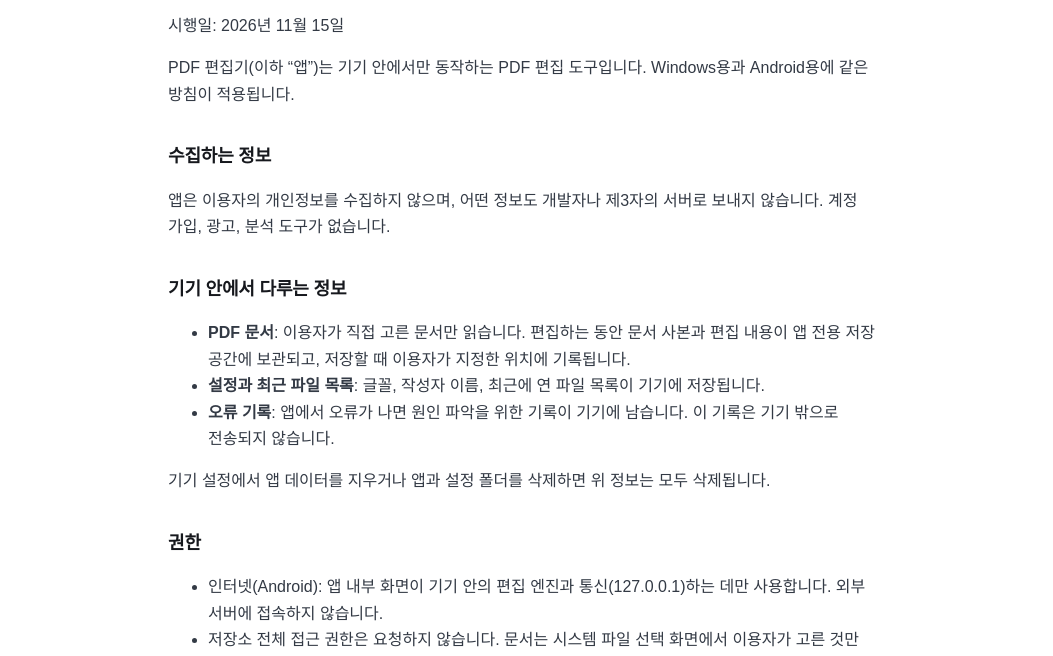
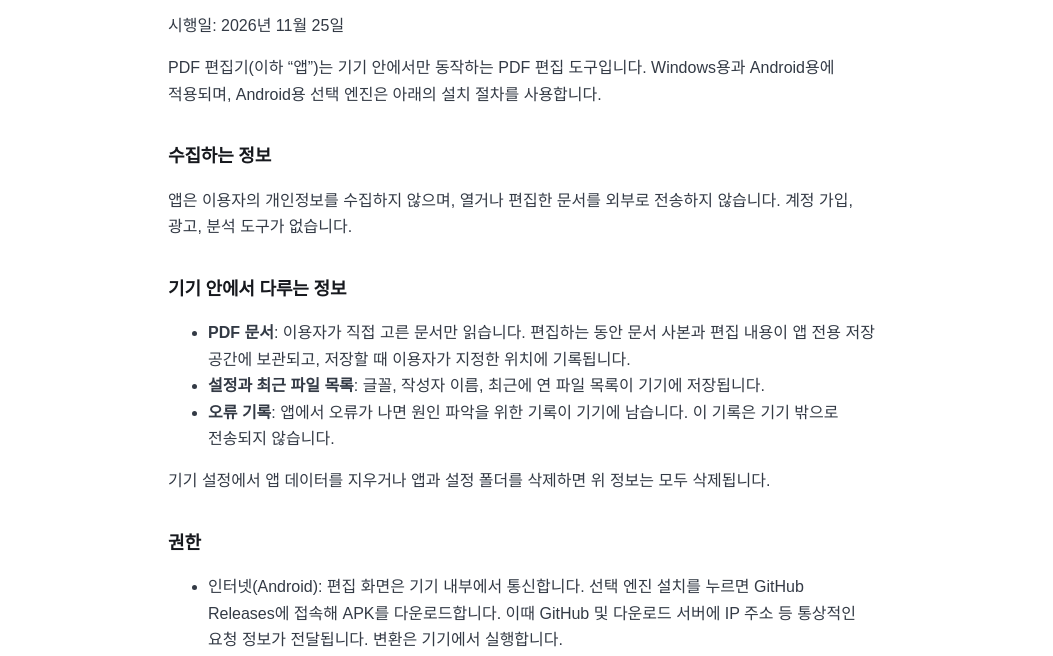
Before and after one commit to forshare2-pixel/pdf-editor, a plain HTML site: page privacy.html in a window 1280 px wide. Shown: the part 143-799 px from the top of the page, without its empty margins (112-1165 px from the left). Drawn offline with Linux system fonts and the light colour scheme; a web font is replaced by a local one.

Commit message:
Android 1.2.1: 가벼운 편집기와 선택형 PPT 엔진 분리

```diff
--- a/privacy.html
+++ b/privacy.html
@@ -16,10 +16,10 @@
 </div></header>
 <main class="wrap doc">
 <h1>개인정보처리방침</h1>
-<p>시행일: 2026년 11월 15일</p>
-<p>PDF 편집기(이하 “앱”)는 기기 안에서만 동작하는 PDF 편집 도구입니다. Windows용과 Android용에 같은 방침이 적용됩니다.</p>
+<p>시행일: 2026년 11월 25일</p>
+<p>PDF 편집기(이하 “앱”)는 기기 안에서만 동작하는 PDF 편집 도구입니다. Windows용과 Android용에 적용되며, Android용 선택 엔진은 아래의 설치 절차를 사용합니다.</p>
 <h2>수집하는 정보</h2>
-<p>앱은 이용자의 개인정보를 수집하지 않으며, 어떤 정보도 개발자나 제3자의 서버로 보내지 않습니다. 계정 가입, 광고, 분석 도구가 없습니다.</p>
+<p>앱은 이용자의 개인정보를 수집하지 않으며, 열거나 편집한 문서를 외부로 전송하지 않습니다. 계정 가입, 광고, 분석 도구가 없습니다.</p>
 <h2>기기 안에서 다루는 정보</h2>
 <ul>
 <li><strong>PDF 문서</strong>: 이용자가 직접 고른 문서만 읽습니다. 편집하는 동안 문서 사본과 편집 내용이 앱 전용 저장 공간에 보관되고, 저장할 때 이용자가 지정한 위치에 기록됩니다.</li>
@@ -29,8 +29,9 @@
 <p>기기 설정에서 앱 데이터를 지우거나 앱과 설정 폴더를 삭제하면 위 정보는 모두 삭제됩니다.</p>
 <h2>권한</h2>
 <ul>
-<li>인터넷(Android): 앱 내부 화면이 기기 안의 편집 엔진과 통신(127.0.0.1)하는 데만 사용합니다. 외부 서버에 접속하지 않습니다.</li>
+<li>인터넷(Android): 편집 화면은 기기 내부에서 통신합니다. 선택 엔진 설치를 누르면 GitHub Releases에 접속해 APK를 다운로드합니다. 이때 GitHub 및 다운로드 서버에 IP 주소 등 통상적인 요청 정보가 전달됩니다. 변환은 기기에서 실행합니다.</li>
 <li>저장소 전체 접근 권한은 요청하지 않습니다. 문서는 시스템 파일 선택 화면에서 이용자가 고른 것만 엽니다.</li>
+<li>선택 엔진 설치(Android): 이용자가 PPT 변환 엔진 설치를 선택하면 시스템 설치 화면을 엽니다. 설치 여부는 이용자가 확인합니다.</li>
 </ul>
 <h2>아동</h2>
 <p>앱은 아동을 대상으로 하지 않으며 아동의 개인정보를 수집하지 않습니다.</p>
```
Also changed, not shown: index.html (+4 -3 lines).
